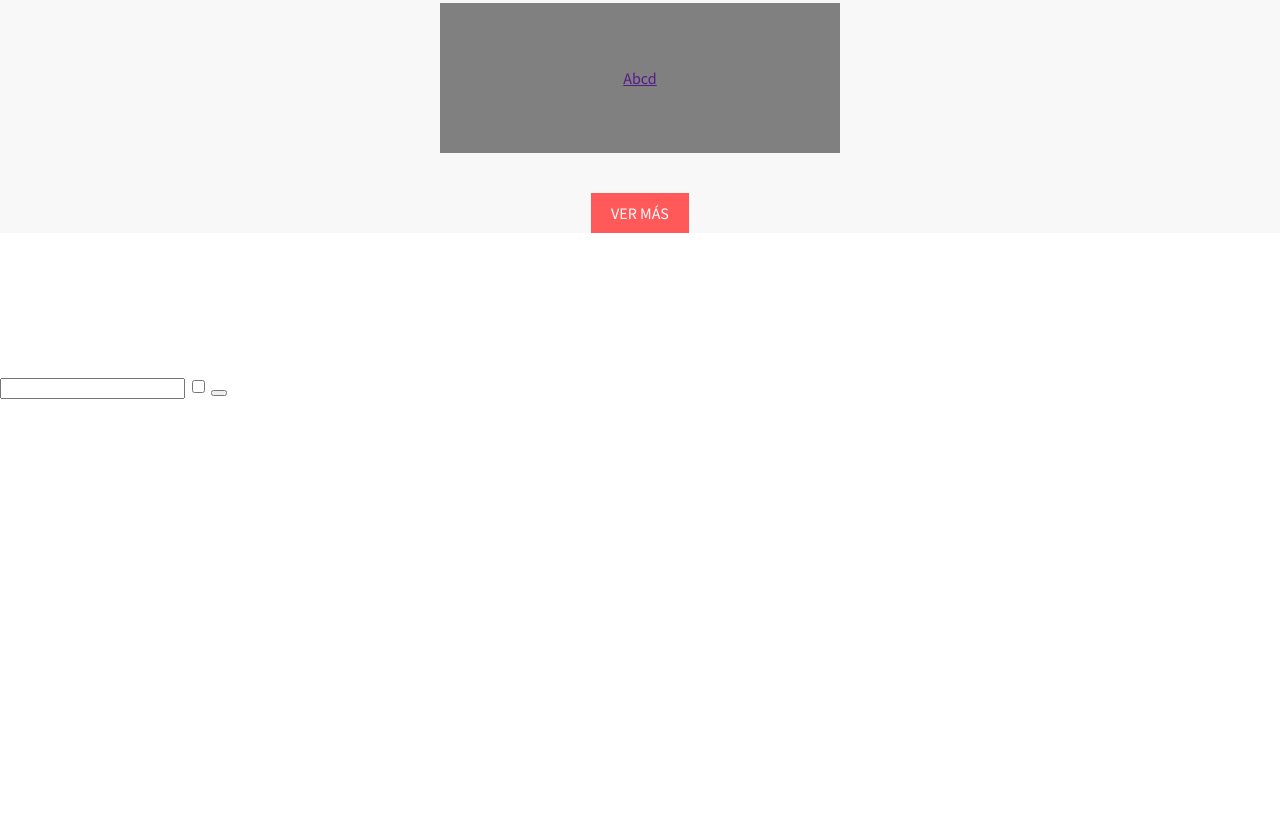
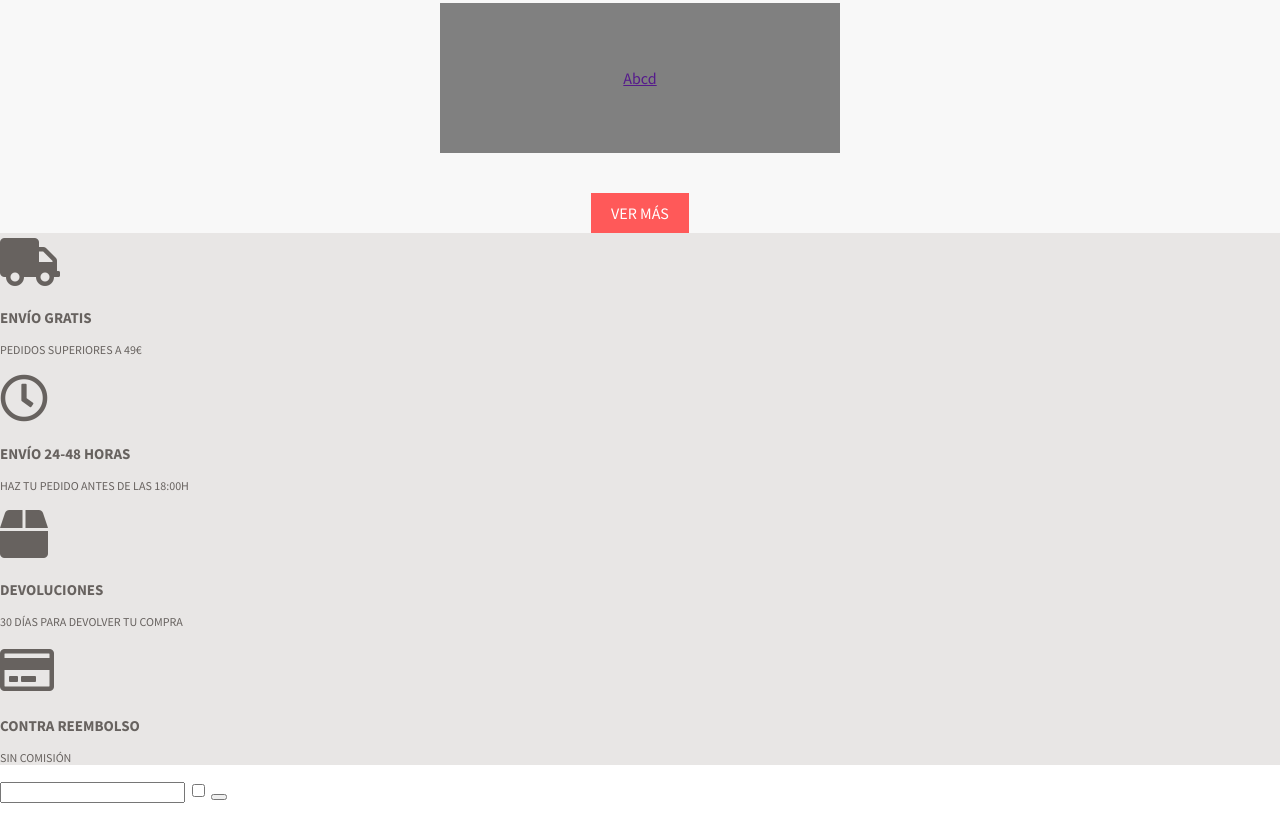
Before and after one commit to Bermeu/202201-W1CHWE1-Matheus-Josep, a website: page index.html in a window 1280 px wide. Shown: the part 566-1385 px from the top of the page. Before the commit the page ends 981 px from the top, so only its background shows below. Drawn offline with Linux system fonts and the light colour scheme.

Commit message:
contenido de la sesion ecommerce con iconos y texto

```diff
--- a/index.html
+++ b/index.html
@@ -88,26 +88,26 @@
         </div>
       </main>
       <div></div>
-      <section>
-        <article>
-          <img src="" alt="" />
-          <p></p>
-          <p></p>
+      <section class="ecommerce-details">
+        <article class="delivery">
+          <i class="fas fa-truck"></i>
+          <p class="ecommerce__title">Envío gratis</p>
+          <p class="ecommerce__text">Pedidos superiores a 49€</p>
         </article>
-        <article>
-          <img src="" alt="" />
-          <p></p>
-          <p></p>
+        <article class="time">
+          <i class="far fa-clock"></i>
+          <p class="ecommerce__title">Envío 24-48 horas</p>
+          <p class="ecommerce__text">Haz tu pedido antes de las 18:00h</p>
         </article>
-        <article>
-          <img src="" alt="" />
-          <p></p>
-          <p></p>
+        <article class="return">
+          <i class="fas fa-box"></i>
+          <p class="ecommerce__title">Devoluciones</p>
+          <p class="ecommerce__text">30 días para devolver tu compra</p>
         </article>
-        <article>
-          <img src="" alt="" />
-          <p></p>
-          <p></p>
+        <article class="credit-card">
+          <i class="far fa-credit-card"></i>
+          <p class="ecommerce__title">Contra reembolso</p>
+          <p class="ecommerce__text">sin comisión</p>
         </article>
       </section>
       <section>
--- a/styles.css
+++ b/styles.css
@@ -208,6 +208,33 @@ h1 {
 
 /* End CSS for Main */
 
+/* Start CSS for Ecommerce Details section */
+
+.ecommerce-details {
+  background-color: #e8e6e5;
+}
+
+.delivery,
+.time,
+.return,
+.credit-card {
+  color: #67625f;
+  font-size: 3em;
+}
+
+.ecommerce__title {
+  font-size: 15px;
+  font-weight: bold;
+  text-transform: uppercase;
+}
+
+.ecommerce__text {
+  font-size: 12px;
+  text-transform: uppercase;
+}
+
+/* End CSS for Ecommerce Details section */
+
 @media (min-width: 600px) {
   .main-logo__horizontal {
     display: flex;
```
Also changed, not shown: images/animales.jpg (added), images/corazones.jpg (added), images/fiestapastelcandy.jpg (added).
